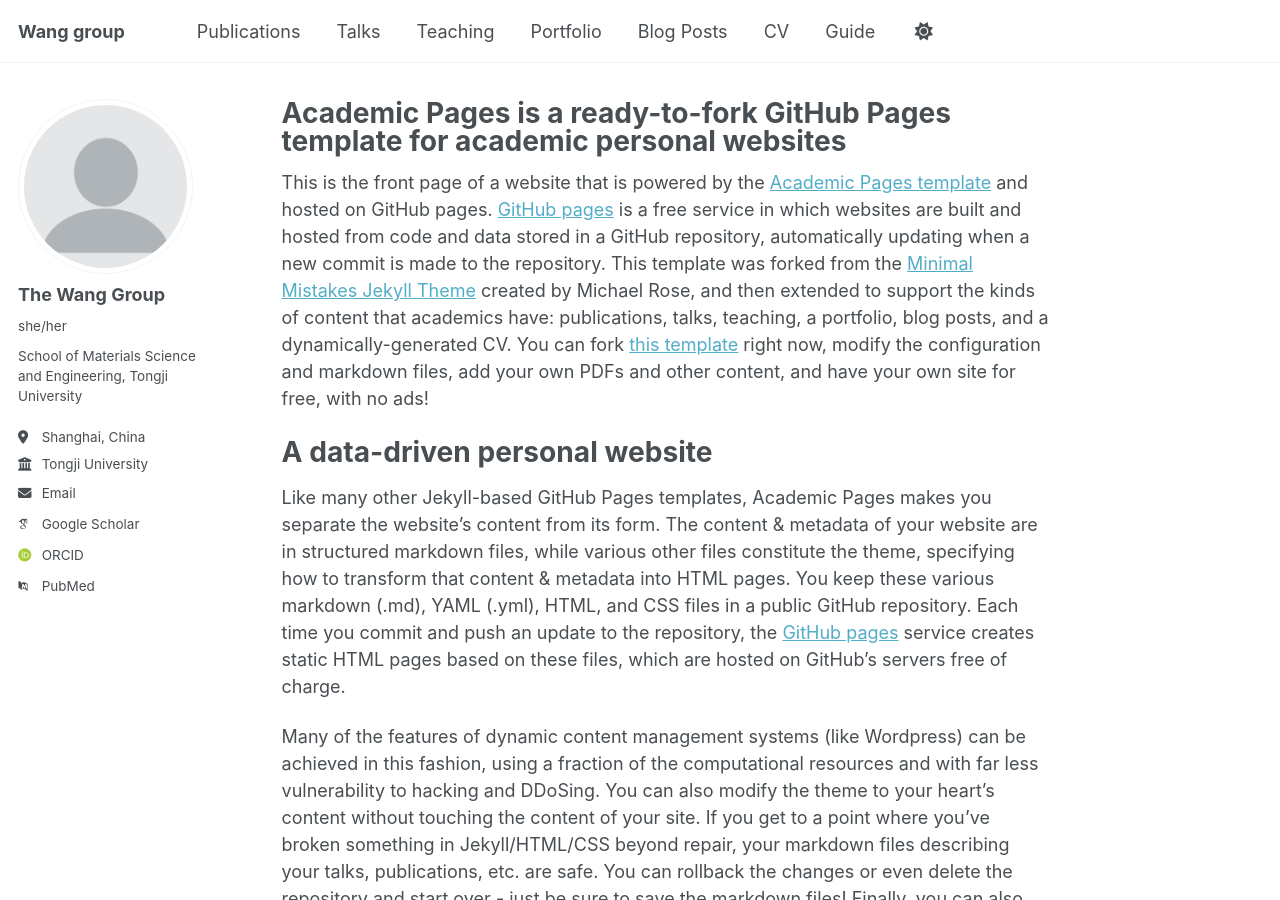
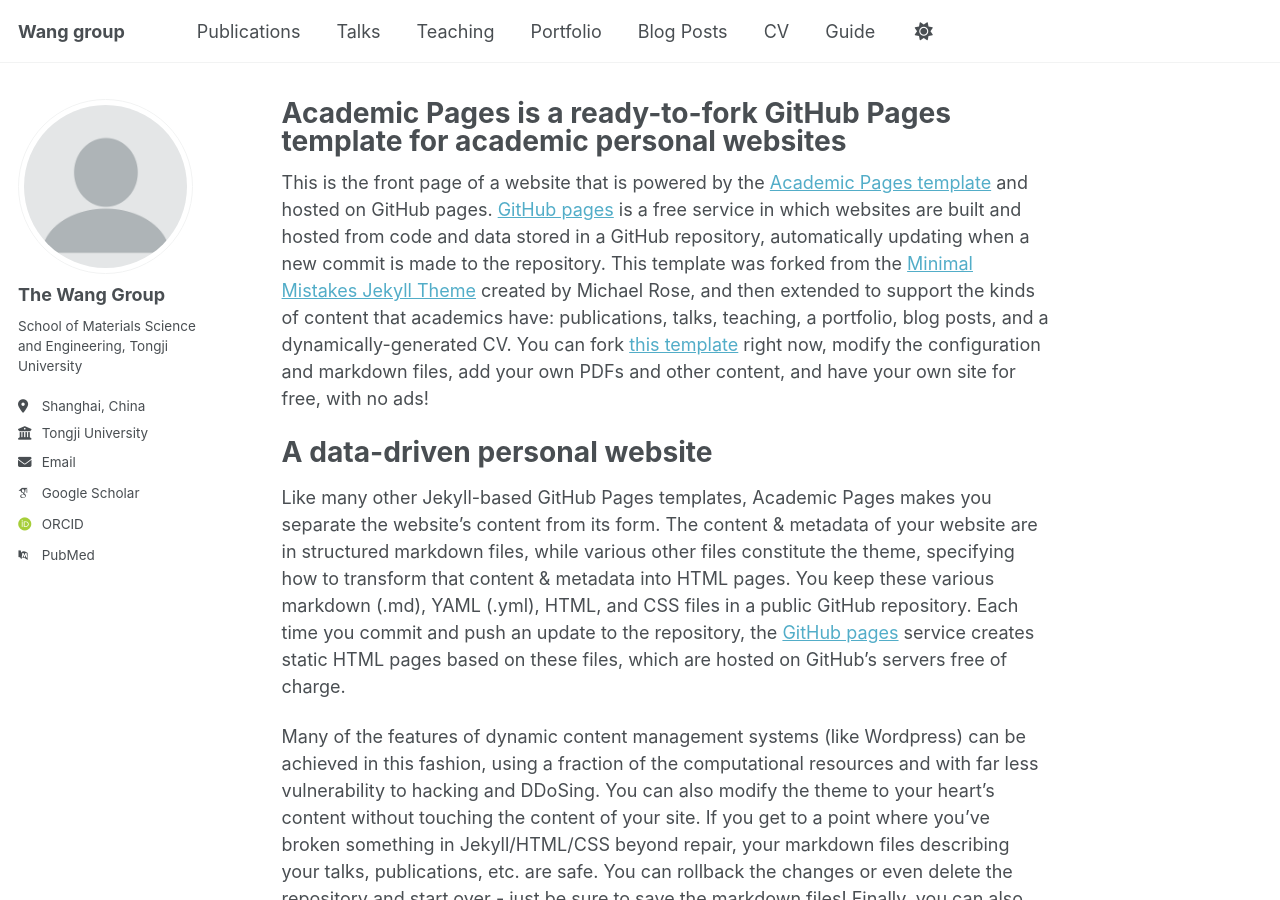
Before and after one commit to wadse-beep/wadse-beep.github.io, a Jekyll site: the page built from _pages/about.md, in a window 1280 px wide and 900 px high. Built offline with Jekyll 4.4.1, drawn with Linux system fonts in a browser that asks for light colours; some web fonts are replaced.

Commit message:
Update _config.yml

```diff
--- a/_config.yml
+++ b/_config.yml
@@ -24,7 +24,6 @@ author:
   # Biographic information
   avatar           : "profile.png"
   name             : "The Wang Group"
-  pronouns         : "she/her"# example: "she/her"
   bio              : "School of Materials Science and Engineering, Tongji University"
   location         : "Shanghai, China"
   employer         : "Tongji University"
```
